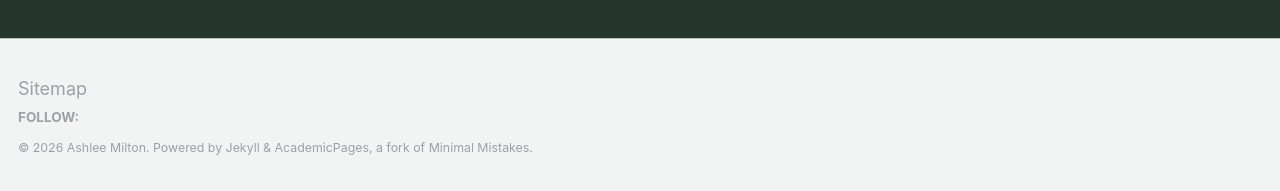
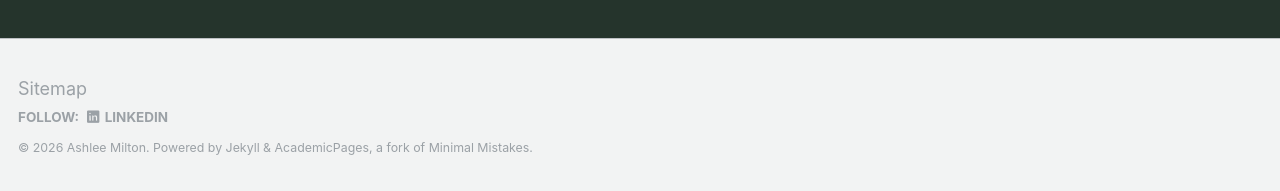
Before and after one commit to ashleemilton/ashleemilton.github.io, a Jekyll site: the page built from _pages/about.md, in a window 1280 px wide and 1039 px high. Shown: the part 845-1036 px from the top of the window. Built offline with Jekyll 4.4.1, drawn with Linux system fonts in a browser that asks for light colours; some web fonts are replaced.

Commit message:
attempting footer update again

```diff
--- a/_includes/footer.html
+++ b/_includes/footer.html
@@ -17,6 +17,9 @@
     {% if site.author.bitbucket %}
       <li><a href="http://bitbucket.org/{{ site.author.bitbucket }}"><i class="fab fa-bitbucket" aria-hidden="true"></i> Bitbucket</a></li>
     {% endif %}
+    {% if site.author.linkedin %}
+      <li><a href="https://www.linkedin.com/in/{{ site.author.linkedin }}"><i class="fab fa-fw fa-linkedin" aria-hidden="true"></i> LinkedIn</a></li>
+    {% endif %}
   </ul>
 </div>
 
```
